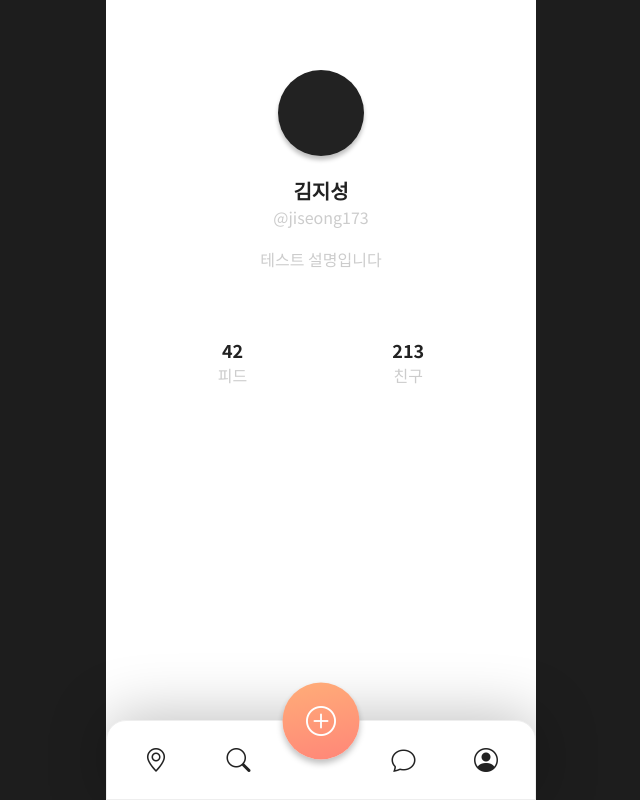
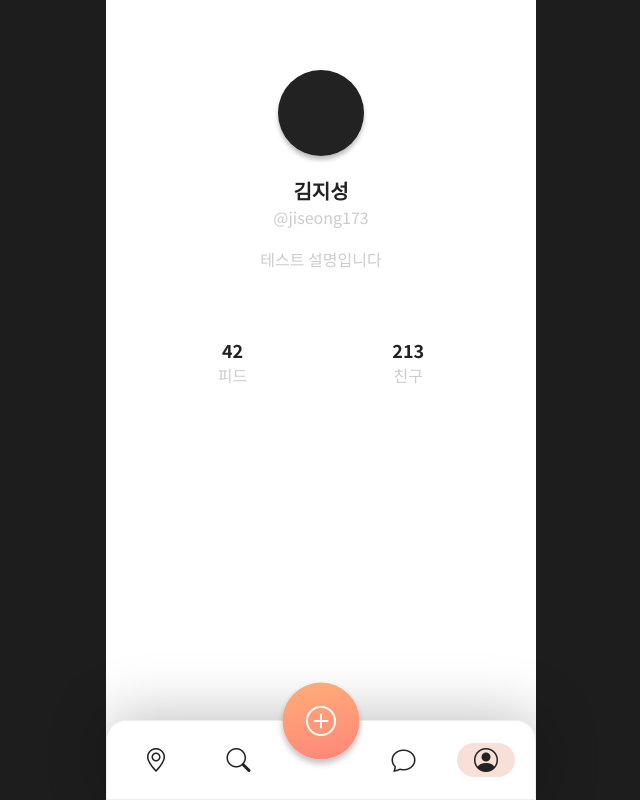
Before and after one commit to ziweek/crab-web-service, a Next.js app in the folder frontend/: page /profile in a window 1280 px wide. Shown: the whole page, without its empty margins (319-959 px from the left). Built offline with nearby package versions, Linux system fonts and the light colour scheme.

Commit message:
map gesture handling, navbar style

```diff
--- a/frontend/components/layout/navbar/navbar.tsx
+++ b/frontend/components/layout/navbar/navbar.tsx
@@ -5,12 +5,14 @@ import Link from "next/link";
 import Logo from "asset/image/logo.png";
 import { useRouter } from "next/router";
 import * as S from "styles/components/common/navbar";
-const Navbar: NextPage = () => {
+const Navbar: NextPage = (props: any) => {
   const router = useRouter();
-
+  const [tab, setTab] = useState(props.tab);
   return (
     <S.NavbarContainer>
       <S.IconWrapper
+        id={"main"}
+        tab={tab}
         onClick={() => {
           router.push("main");
         }}
@@ -18,14 +20,18 @@ const Navbar: NextPage = () => {
         <i className="bi bi-geo-alt"></i>
       </S.IconWrapper>
       <S.IconWrapper
+        id={"search"}
+        tab={tab}
         onClick={() => {
           router.push("search");
         }}
       >
         <i className="bi bi-search"></i>
       </S.IconWrapper>
-      <S.IconWrapper></S.IconWrapper>
+      <S.IconWrapper tab={tab}></S.IconWrapper>
       <S.WriteIconWrapper
+        // id={"newPost"}
+        // tab={tab}
         onClick={() => {
           router.push("newPost");
         }}
@@ -33,6 +39,8 @@ const Navbar: NextPage = () => {
         <i className="bi bi-plus-circle"></i>
       </S.WriteIconWrapper>
       <S.IconWrapper
+        id={"chatlist"}
+        tab={tab}
         onClick={() => {
           router.push("chatlist");
         }}
@@ -41,6 +49,8 @@ const Navbar: NextPage = () => {
       </S.IconWrapper>
       {/* <Link href="profile"> */}
       <S.IconWrapper
+        id={"profile"}
+        tab={tab}
         onClick={() => {
           router.push("profile");
         }}
--- a/frontend/pages/main/index.tsx
+++ b/frontend/pages/main/index.tsx
@@ -62,7 +62,7 @@ const Main: NextPage = () => {
           posts={posts}
         ></Modal>
       )}
-      <Navbar></Navbar>
+      <Navbar tab={"main"}></Navbar>
     </S.Container>
   );
 };
--- a/frontend/pages/profile/index.tsx
+++ b/frontend/pages/profile/index.tsx
@@ -25,7 +25,7 @@ const Profile: NextPage = () => {
           <div>친구</div>
         </S.InfoWrapper>
       </S.InfoContainer>
-      <Navbar></Navbar>
+      <Navbar tab={"profile"}></Navbar>
     </S.Container>
   );
 };
--- a/frontend/styles/components/common/navbar.js
+++ b/frontend/styles/components/common/navbar.js
@@ -37,6 +37,12 @@ export const IconWrapper = styled.div`
   display: flex;
   justify-content: center;
   align-items: center;
+  border-radius: 20px;
+  ${(props) =>
+    props.tab === props.id &&
+    css`
+      background: rgba(233, 150, 122, 0.3);
+    `}
   &::after {
     content: "";
     display: block;
```
Also changed, not shown: frontend/components/common/map.tsx (+5 -4 lines).
